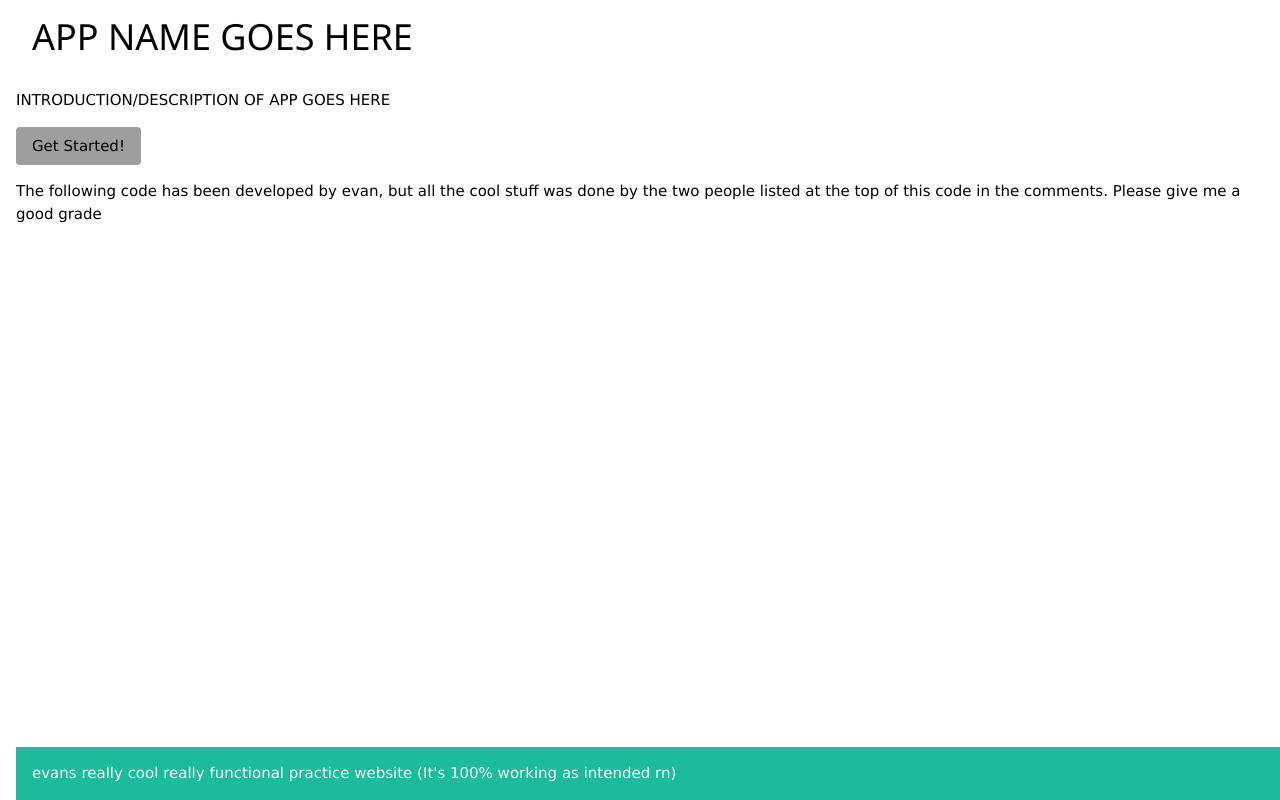
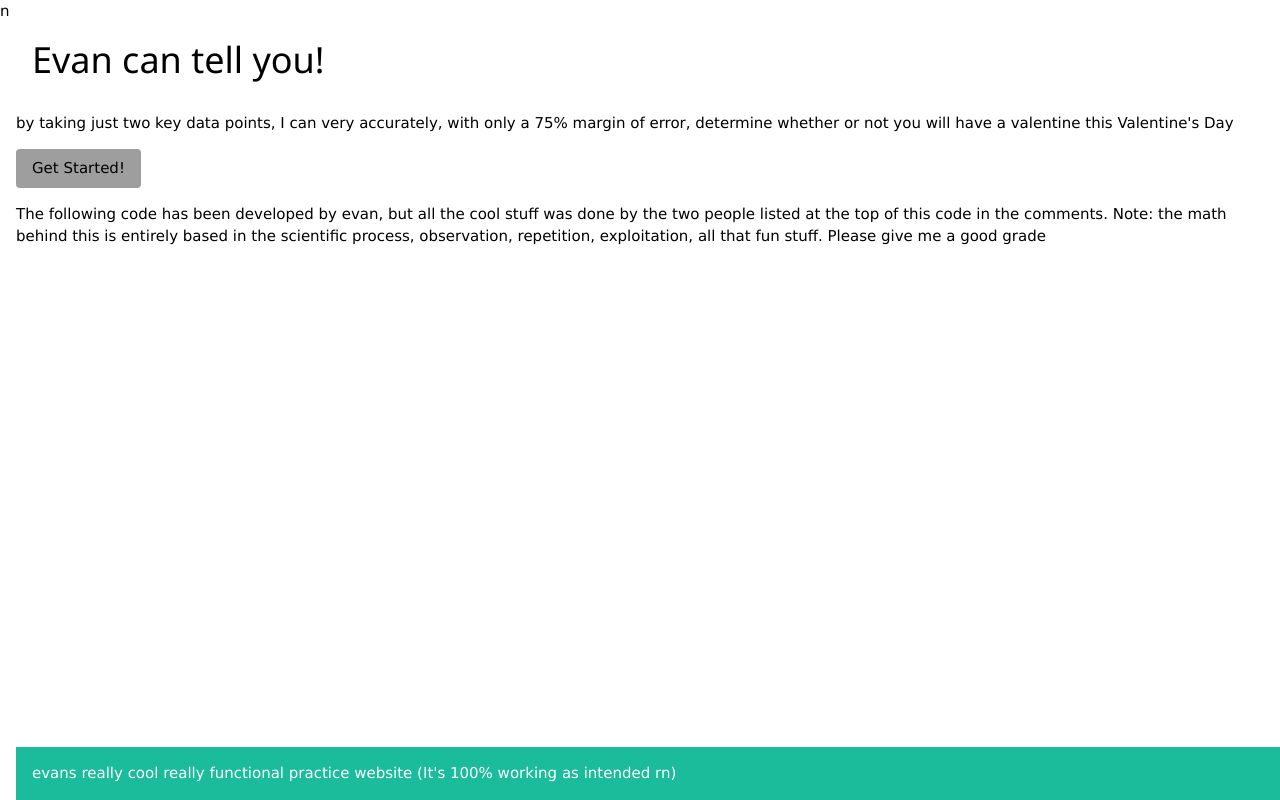
Before and after one commit to Evan-126/WebApp_evan, a plain HTML site: page index.html in a window 1280 px wide. Drawn offline with Linux system fonts and the light colour scheme.

Commit message:
Update index.html
Changed home page text

```diff
--- a/index.html
+++ b/index.html
@@ -1,4 +1,4 @@
-<!DOCTYPE html>
+n<!DOCTYPE html>
 <html>
 <!--The following code has been developed by students and/or researchers of the Freshman Research Initiative Maker Space Stream at The University of Texas at Austin. This code is shared for demonstration purposes and should not be considered a product -- it is for entertainment purposes only.
 
@@ -24,7 +24,7 @@ https://stackoverflow.com/questions/8211128/multiple-distinct-pages-in-one-html-
 
   <!--Formatting source information and webpage title.-->
   <head>
-    <title>APP NAME GOES HERE</title>
+    <title>How Lonely Are You Really?</title>
     <meta name="viewport" content="width=device-width, initial-scale=1">
     <meta name="apple-mobile-web-app-capable" content="yes">
     <link rel="stylesheet" href="w3.css">
@@ -92,14 +92,16 @@ https://stackoverflow.com/questions/8211128/multiple-distinct-pages-in-one-html-
   <div id="content" class="w3-container">
   	<!--Header!-->
 	<div id="header" class="w3-container ﻿w3-flat-turquoise">
-		<h1>APP NAME GOES HERE</h1>
+		<h1>Evan can tell you!</h1>
 	</div>
 
-	  <p>INTRODUCTION/DESCRIPTION OF APP GOES HERE</p>
+	  <p>by taking just two key data points, I can very accurately, with only a 75% margin of error, determine whether or not you will have a valentine this Valentine's Day</p>
 
 	  <a href="#one" class="w3-btn w3-grey w3-round">Get Started!</a>
 
 	  <p>The following code has been developed by evan, but all the cool stuff was done by the two people listed at the top of this code in the comments.
+
+		  Note: the math behind this is entirely based in the scientific process, observation, repetition, exploitation, all that fun stuff.
 
 		  Please give me a good grade</p>
 
```
